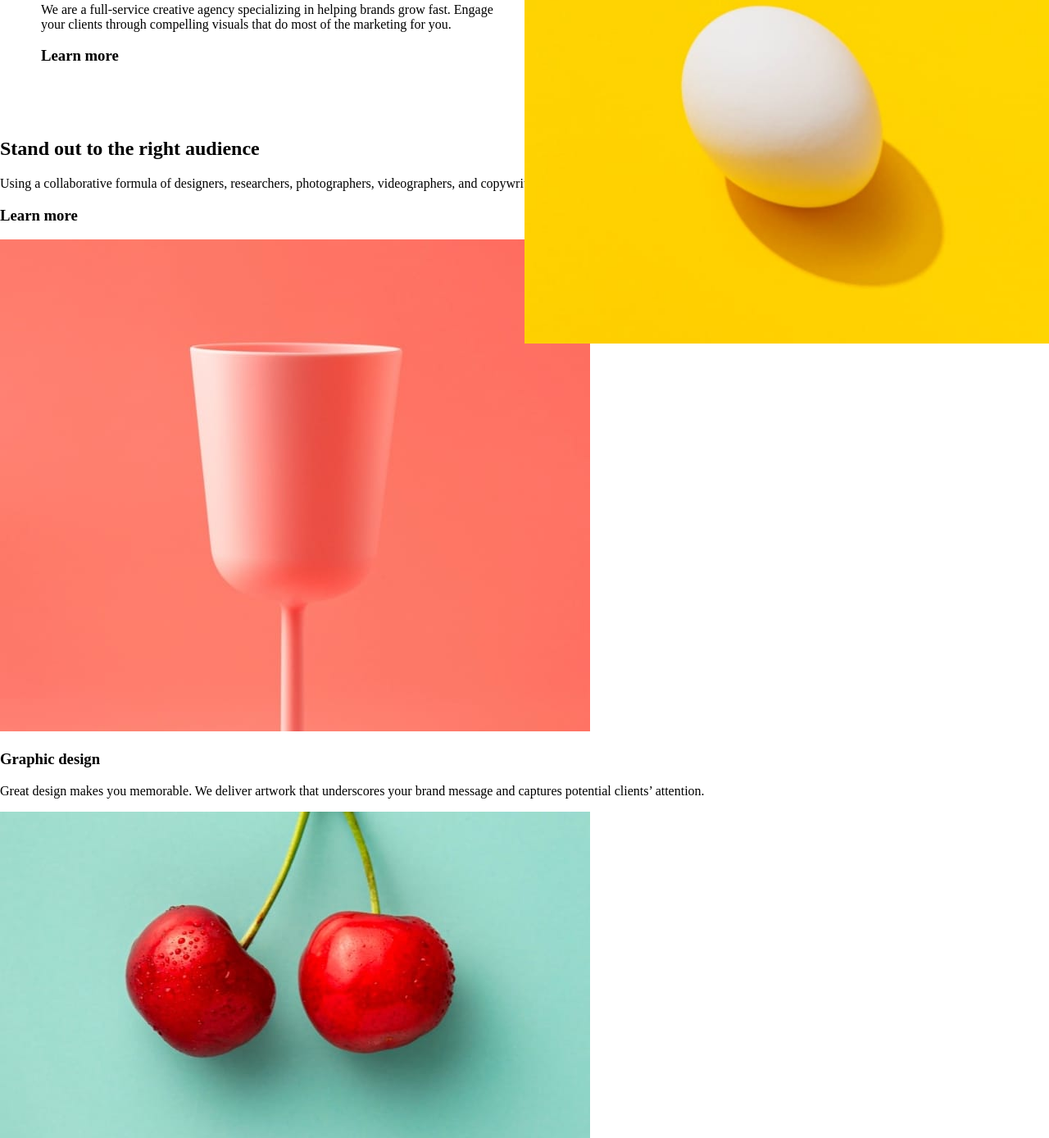
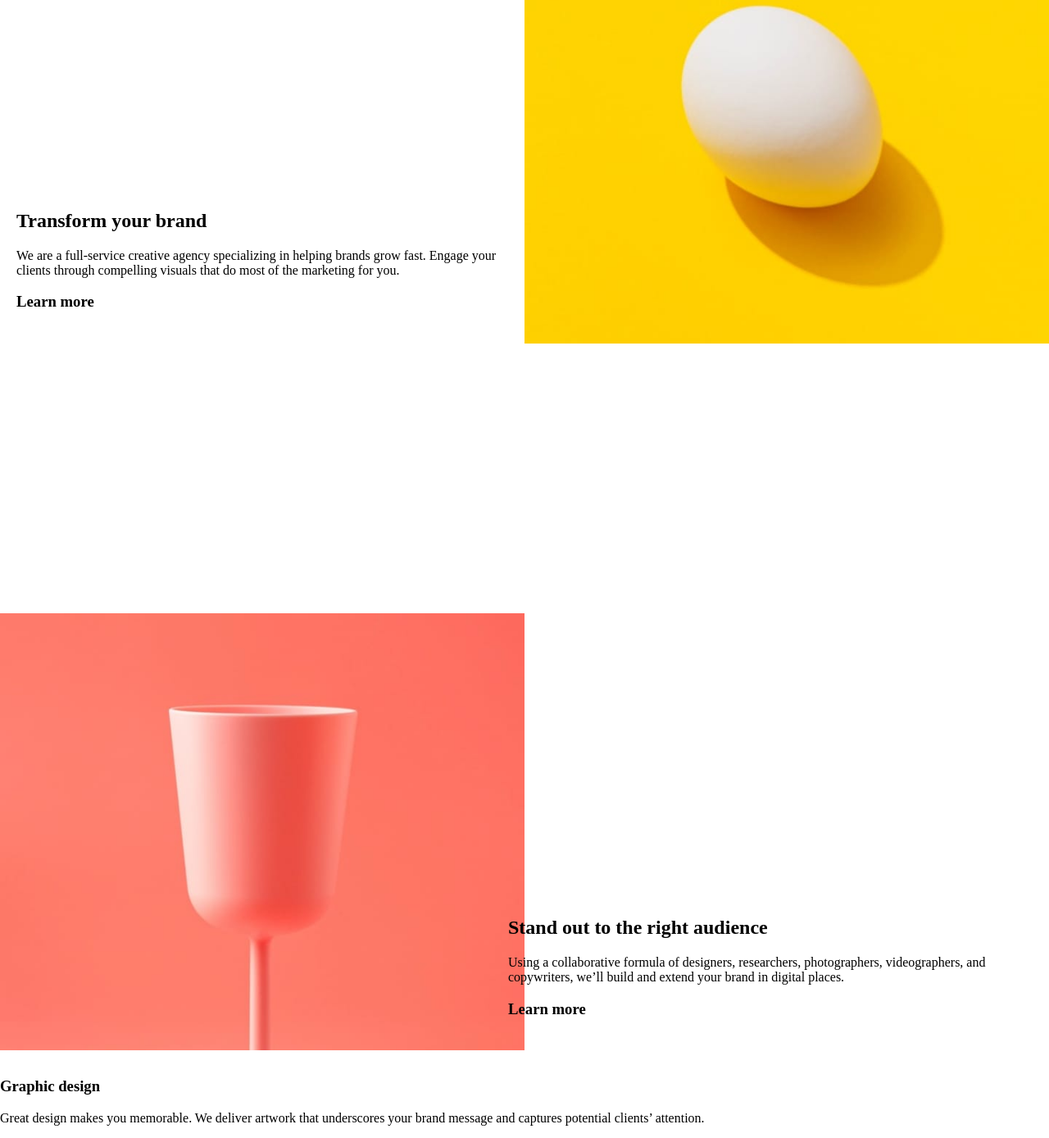
Before and after one commit to Vidi-th/Challenge-Sunnyside, a plain HTML site: page index.html in a window 1280 px wide. Shown: the part 697-2085 px from the top of the page at 82% size. Drawn offline with Linux system fonts and the light colour scheme.

Commit message:
page 2 3

```diff
--- a/index.css
+++ b/index.css
@@ -48,14 +48,15 @@ header li a:hover{
 }
 
 .Page2{
-    display: inline-block;
+    display: block;
+    width: 50%;
 }
 
 .konten2{
-    width: 50%;
     display: inline-block;
     vertical-align: middle;
-    padding: 50px;
+    padding: 350px 20px;
+
 }
 
 .Page2 img{
@@ -63,8 +64,22 @@ header li a:hover{
     position: absolute;
     right: 0;
     vertical-align: middle;
+    margin-bottom: 10px;
 }
 
 .Page3{
+    display: block;
+}
 
+.konten3{
+    width: 50%;
+    position: absolute;
+    right: 0;
+    vertical-align: middle;
+    padding: 350px 20px;
 }
+
+.Page3 img{
+    width: 50%;
+    margin-bottom: 10px;
+}
--- a/index.html
+++ b/index.html
@@ -38,11 +38,13 @@
   </div>
 
   <div class="Page3">
-    <h2> Stand out to the right audience </h2>
+    <div class="konten3">
+      <h2> Stand out to the right audience </h2>
 
-    <p> Using a collaborative formula of designers, researchers, photographers, videographers, and copywriters, we’ll build and extend your brand in digital places. </p>
+      <p> Using a collaborative formula of designers, researchers, photographers, videographers, and copywriters, we’ll build and extend your brand in digital places. </p>
 
-    <h3> Learn more </h3>
+      <h3> Learn more </h3>
+    </div>
 
     <img src="./images/desktop/image-stand-out.jpg">
   </div>
```
